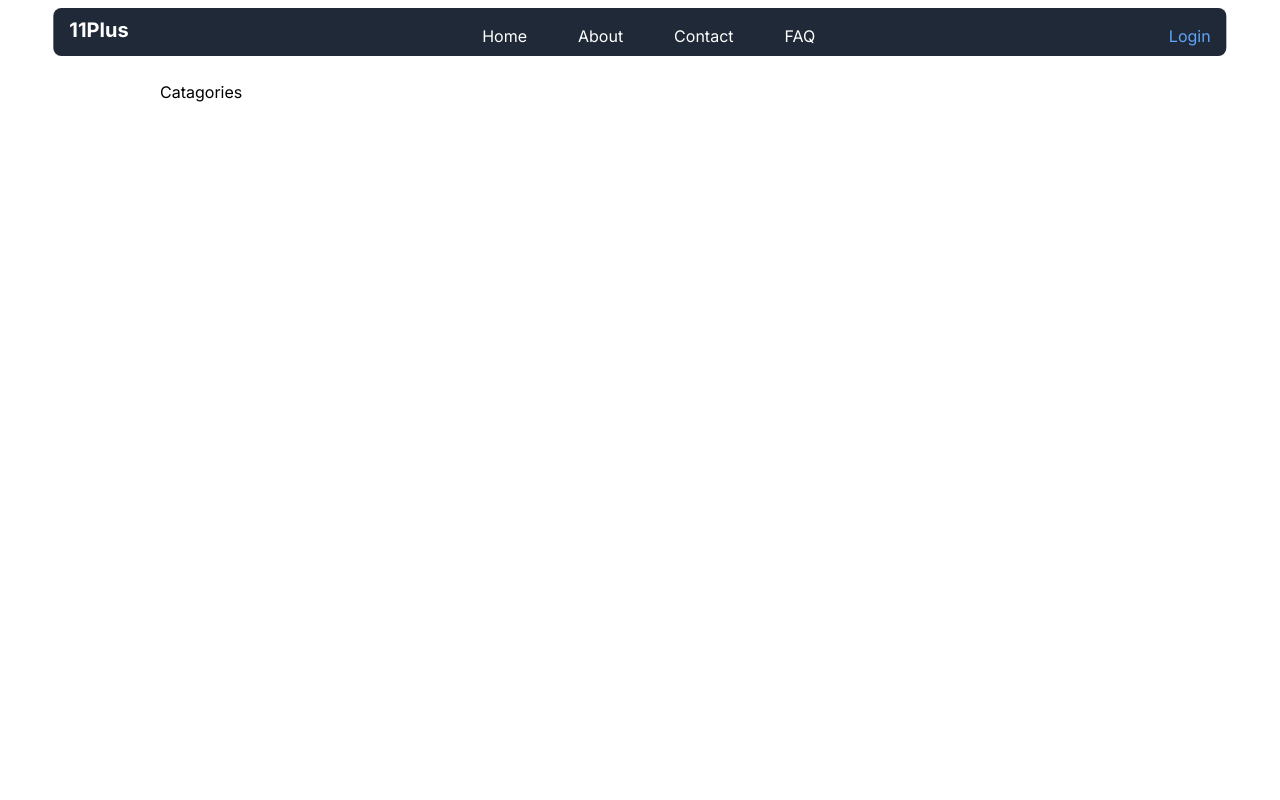
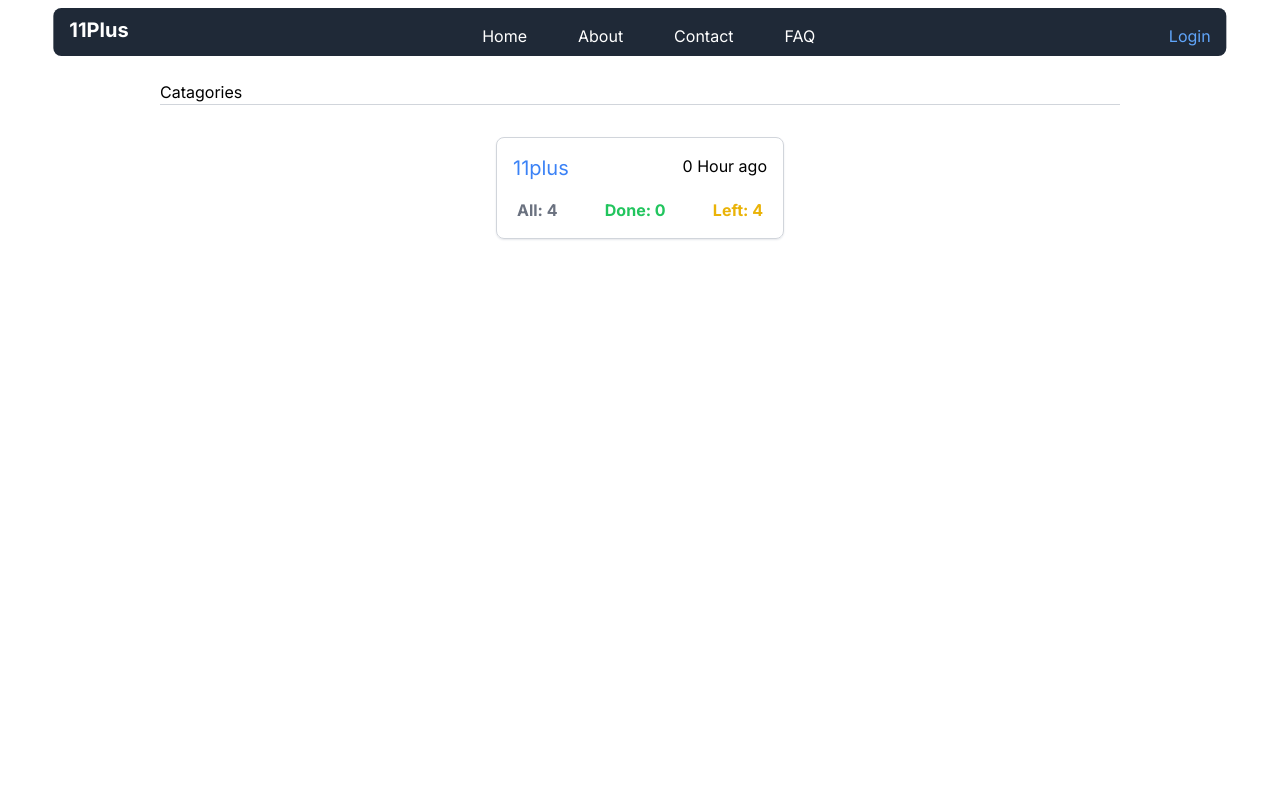
Before and after one commit to rumiani/memoleit, a Next.js app: page /catagories in a window 1280 px wide. Shown: the top 800 px of the page. Built offline with nearby package versions, Linux system fonts and the light colour scheme; no server answers.

Commit message:
catagory card added

```diff
--- a/src/app/catagories/page.tsx
+++ b/src/app/catagories/page.tsx
@@ -1,21 +1,87 @@
-'use client'
-import React, { useEffect } from 'react'
-import { useAppSelector } from '../hooks'
-import { getAppDataHandler } from '@/src/handlers/getAppDataHandler'
-import { getCatagoriesDataHandler } from '@/src/handlers/getCatagoriesDataHandler'
+"use client";
+import React, { useEffect } from "react";
+import { useAppDispatch, useAppSelector } from "../hooks";
+import { getAppDataHandler } from "@/src/handlers/getAppDataHandler";
+import { getCatagoriesDataHandler } from "@/src/handlers/getCatagoriesDataHandler";
+import { catagoriesReducer } from "@/src/redux/appStateSlice";
+import { catagoryTypes } from "@/src/types/interface";
+import { isEmpty } from "lodash";
+import Link from "next/link";
+import { timeToNowHandler } from "@/src/handlers/home/general/timeToNowHandler";
+import { topicItemsCountHandler } from "@/src/handlers/topicItemsCountHandler";
 
 export default function Catagories() {
-    const {items} = useAppSelector(state => state.appState)
-    useEffect(()=>{
-        const {itemsData, Catagories} = getAppDataHandler()
-        const catagoriesData = getCatagoriesDataHandler(itemsData, Catagories)
-        console.log(catagoriesData);
-    })
+  const { catagories } = useAppSelector((state) => state.appState);
+  const dispatch = useAppDispatch();
+  useEffect(() => {
+    const appData = getAppDataHandler();
+    const storageCatagories = appData.catagories;
+    const storageItemsData = appData.catagories;
+    const catagoriesData = getCatagoriesDataHandler(
+      storageItemsData,
+      storageCatagories
+    );
+    if (isEmpty(catagories)) dispatch(catagoriesReducer(storageCatagories));
+  });
+
   return (
-    <div>Catagories
-      <div>
-
-      </div>
+    <div>
+      <h2 className="border-b border-gray-300">Catagories</h2>
+      {isEmpty(catagories) ? (
+        <div className="text-red-500">There is no catagories here.</div>
+      ) : (
+        <div className="flex flex-wrap justify-center gap-2 my-8">
+          {catagories.map((catagory: catagoryTypes, i) => {
+            console.log(catagory);
+            const { daysHoursAgo, startedDate } = timeToNowHandler(
+              catagory.createdAt
+            );
+            const catagoryData = topicItemsCountHandler(catagory.name);
+            console.log(catagoryData);
+            //
+            //
+            return (
+              <div
+                key={i}
+                className="w-full max-w-72 p-4 rounded-lg border border-gray-300 shadow-sm shadow-gray-200"
+              >
+                <div className=" flex flex-row justify-between mb-4">
+                  <Link
+                    href={"/catagory/" + catagory.name}
+                    title="Open for more details"
+                    className="text-blue-500 text-xl hover:underline"
+                  >
+                    <h3 className="w-fit mx-auto text-center">
+                      {catagory.name}
+                    </h3>
+                  </Link>
+                  <span
+                    title={"Created At: " + startedDate}
+                    className="text-bold cursor-default"
+                  >
+                    {daysHoursAgo}
+                  </span>
+                </div>
+                <div className="w-full flex flex-row justify-between font-bold">
+                  <span className="Number of Items text-gray-500 px-1 cursor-default">
+                    All: {catagoryData.all}
+                  </span>
+                  <span title="Number of items have been learned" className=" text-green-500 px-1 cursor-default">
+                    Done: {catagoryData.learned}
+                  </span>
+                  <span title="Number of items left to learn" className="text-yellow-500 px-1 cursor-default">
+                    Left: {catagoryData.unLearned}
+                  </span>
+                </div>
+              </div>
+            );
+          })}
+        </div>
+      )}
     </div>
-  )
+  );
 }
+// progress
+// delete item,
+// activeate item,
+// edit name,
--- a/src/handlers/home/general/timeToNowHandler.ts
+++ b/src/handlers/home/general/timeToNowHandler.ts
@@ -1,8 +1,11 @@
 export const timeToNowHandler = (time: number) => {
-  let currentDate = new Date().getTime();
-  let startedDate = new Date(time).getTime();
-  let timeDifference = currentDate - startedDate;
-  let days = Math.floor(timeDifference / (1000 * 60 * 60 * 24));
-  let hours = Math.floor(timeDifference / (1000 * 60 * 60 )) % 24;
-  return {hours, days};
+  const currentDate = new Date().getTime();
+  const timeDifference = currentDate - time;
+  const days = Math.floor(timeDifference / (1000 * 60 * 60 * 24));
+  const hours = Math.floor(timeDifference / (1000 * 60 * 60)) % 24;
+  const startedDate = new Date(time);
+  const daysSuffix = days > 1 ? " Days ago" : " Day ago";
+  const hoursSuffix = hours > 1 ? " Hours ago" : " Hour ago";
+  const daysHoursAgo = days === 0 ? hours + hoursSuffix : days + daysSuffix;
+  return { hours, days, daysHoursAgo, startedDate };
 };
```
